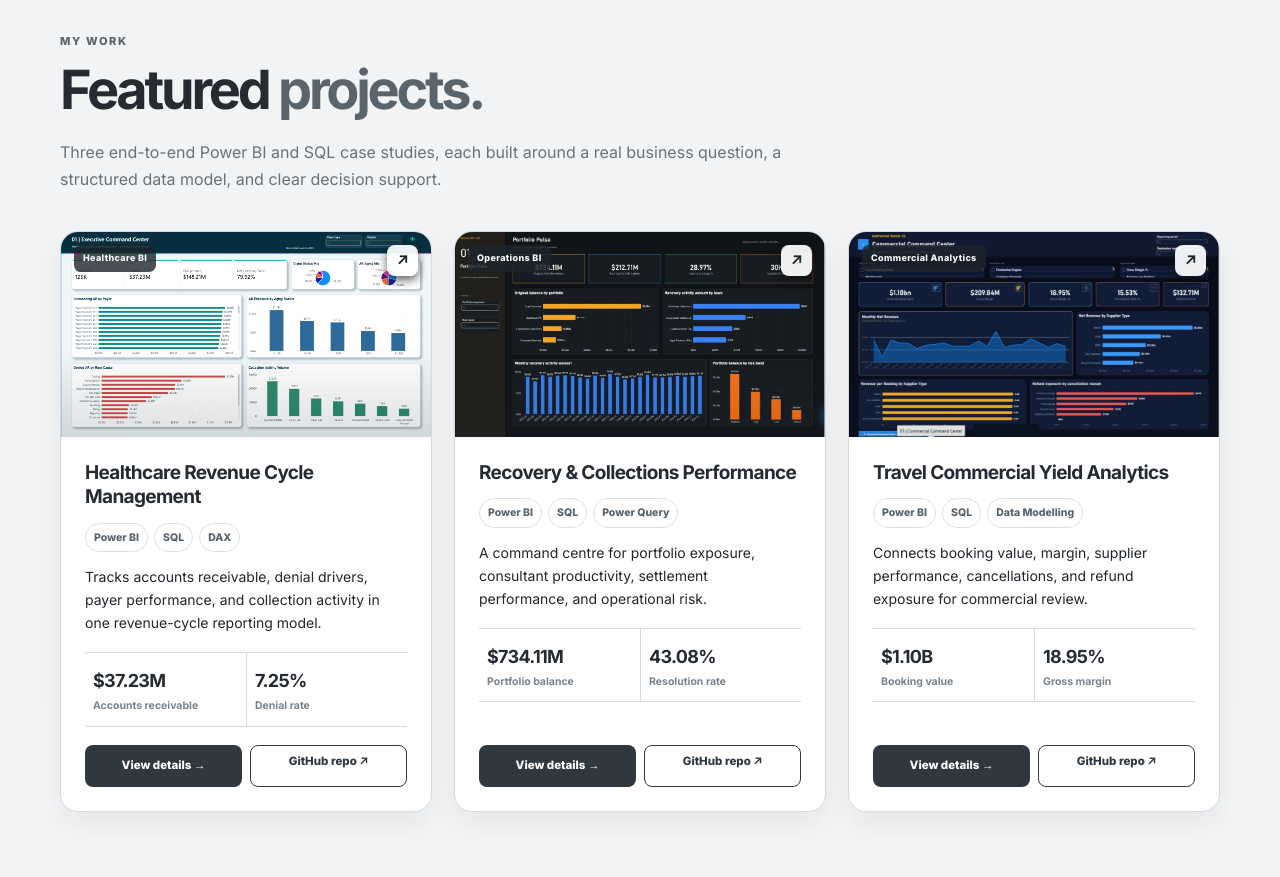
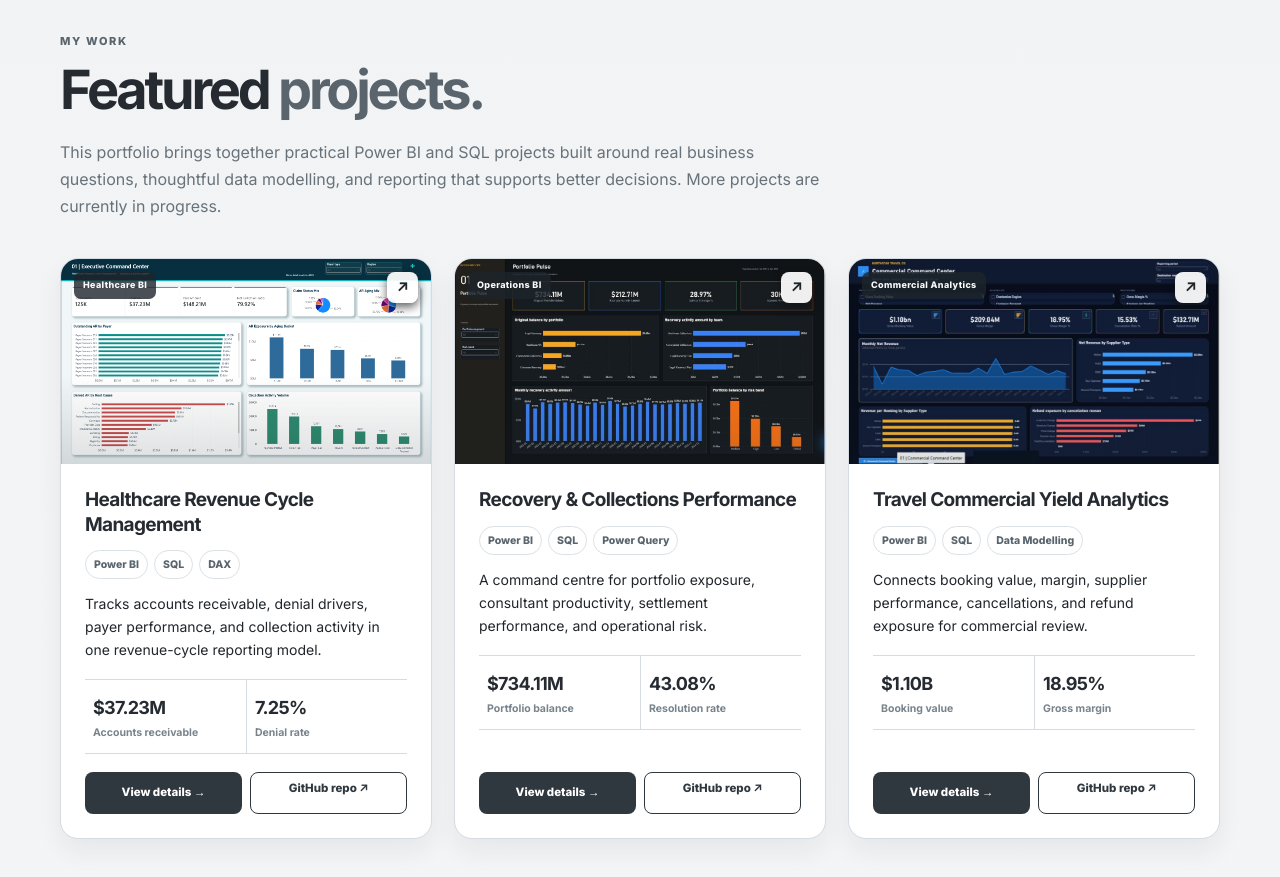
Before and after one commit to karanraichand/karanraichand.github.io, a plain HTML site: page index.html in a window 1280 px wide. Shown: the part 2220-3097 px from the top of the page. Drawn offline with Linux system fonts and the light colour scheme.

Commit message:
Update featured projects introduction

```diff
--- a/index.html
+++ b/index.html
@@ -37,7 +37,7 @@
     </div></section>
     <section id="about"><div class="content"><p class="eyebrow">About me</p><h2>Business experience.<br><i>Practical analytics.</i></h2><article class="about-card"><span class="badge">✦ Clear reporting for better decisions</span><p>I'm <strong>Karan Raichand</strong>, a business operations professional moving into Business Intelligence with a strong understanding of how teams work, where reporting gets stuck, and what leaders need to see.</p><p>A dashboard should make the next step clearer. I bring together <strong>business context, KPI reporting, data cleaning, and visual storytelling</strong> to make information easier to use.</p></article></div></section>
     <section id="skills"><div class="content"><p class="eyebrow">What I work with</p><h2>Tech <i>skills.</i></h2><div class="tech-stack"><span class="stack-title">Tech Stack</span><div class="tech-badges"><span><img src="https://cdn.simpleicons.org/python/3776AB" alt="">Python</span><span><b class="sql-mark">▤</b>SQL</span><span><img src="https://cdn.simpleicons.org/postgresql/4169E1" alt="">PostgreSQL</span><span><b class="brand-mark-icon powerbi-mark">▥</b>Power BI</span><span><b class="brand-mark-icon excel-mark">X</b>Excel</span><span><img src="https://cdn.simpleicons.org/pandas/150458" alt="">Pandas</span><span><img src="https://cdn.simpleicons.org/numpy/013243" alt="">NumPy</span><span><b class="chart-icon">⌁</b>Matplotlib</span><span><img src="https://cdn.simpleicons.org/jupyter/F37626" alt="">Jupyter</span><span><b class="brand-mark-icon vscode-mark">&lt;/&gt;</b>VS Code</span><span><img src="https://cdn.simpleicons.org/git/F05032" alt="">Git</span><span><img src="https://cdn.simpleicons.org/github/181717" alt="">GitHub</span><span><b class="brand-mark-icon tableau-mark">▦</b>Tableau</span><span><img src="https://cdn.simpleicons.org/snowflake/29B5E8" alt="">Snowflake</span><span><b class="brand-mark-icon dax-mark">fx</b>DAX</span></div></div></div></section>
-    <section id="projects"><div class="content"><p class="eyebrow">My work</p><h2>Featured <i>projects.</i></h2><p class="projects-intro">Three end-to-end Power BI and SQL case studies, each built around a real business question, a structured data model, and clear decision support.</p><div class="projects project-grid">
+    <section id="projects"><div class="content"><p class="eyebrow">My work</p><h2>Featured <i>projects.</i></h2><p class="projects-intro">This portfolio brings together practical Power BI and SQL projects built around real business questions, thoughtful data modelling, and reporting that supports better decisions. More projects are currently in progress.</p><div class="projects project-grid">
       <article class="project-card reveal"><div class="project-visual"><img src="healthcare-revenue-cycle.png" alt="Healthcare Revenue Cycle Management dashboard preview"><span class="project-badge">Healthcare BI</span><a class="project-github-icon" href="https://github.com/karanraichand/healthcare-revenue-cycle-dashboard" target="_blank" rel="noreferrer" aria-label="Open Healthcare Revenue Cycle project on GitHub">↗</a></div><div class="project-copy"><h3>Healthcare Revenue Cycle Management</h3><div class="project-tags"><span>Power BI</span><span>SQL</span><span>DAX</span></div><p>Tracks accounts receivable, denial drivers, payer performance, and collection activity in one revenue-cycle reporting model.</p><div class="project-stats"><div><strong>$37.23M</strong><small>Accounts receivable</small></div><div><strong>7.25%</strong><small>Denial rate</small></div></div><div class="project-actions"><button class="project-details" data-project="healthcare">View details <span>→</span></button><a href="https://github.com/karanraichand/healthcare-revenue-cycle-dashboard" target="_blank" rel="noreferrer">GitHub repo <span>↗</span></a></div></div></article>
       <article class="project-card reveal"><div class="project-visual"><img src="recovery-collections.png" alt="Recovery and Collections Performance dashboard preview"><span class="project-badge">Operations BI</span><a class="project-github-icon" href="https://github.com/karanraichand/recovery-collections-performance-dashboard" target="_blank" rel="noreferrer" aria-label="Open Recovery and Collections project on GitHub">↗</a></div><div class="project-copy"><h3>Recovery &amp; Collections Performance</h3><div class="project-tags"><span>Power BI</span><span>SQL</span><span>Power Query</span></div><p>A command centre for portfolio exposure, consultant productivity, settlement performance, and operational risk.</p><div class="project-stats"><div><strong>$734.11M</strong><small>Portfolio balance</small></div><div><strong>43.08%</strong><small>Resolution rate</small></div></div><div class="project-actions"><button class="project-details" data-project="recovery">View details <span>→</span></button><a href="https://github.com/karanraichand/recovery-collections-performance-dashboard" target="_blank" rel="noreferrer">GitHub repo <span>↗</span></a></div></div></article>
       <article class="project-card reveal"><div class="project-visual"><img src="travel-commercial-yield.png" alt="Travel Commercial Yield Analytics dashboard preview"><span class="project-badge">Commercial Analytics</span><a class="project-github-icon" href="https://github.com/karanraichand/travel-commercial-yield-analytics" target="_blank" rel="noreferrer" aria-label="Open Travel Commercial Yield project on GitHub">↗</a></div><div class="project-copy"><h3>Travel Commercial Yield Analytics</h3><div class="project-tags"><span>Power BI</span><span>SQL</span><span>Data Modelling</span></div><p>Connects booking value, margin, supplier performance, cancellations, and refund exposure for commercial review.</p><div class="project-stats"><div><strong>$1.10B</strong><small>Booking value</small></div><div><strong>18.95%</strong><small>Gross margin</small></div></div><div class="project-actions"><button class="project-details" data-project="travel">View details <span>→</span></button><a href="https://github.com/karanraichand/travel-commercial-yield-analytics" target="_blank" rel="noreferrer">GitHub repo <span>↗</span></a></div></div></article>
```
